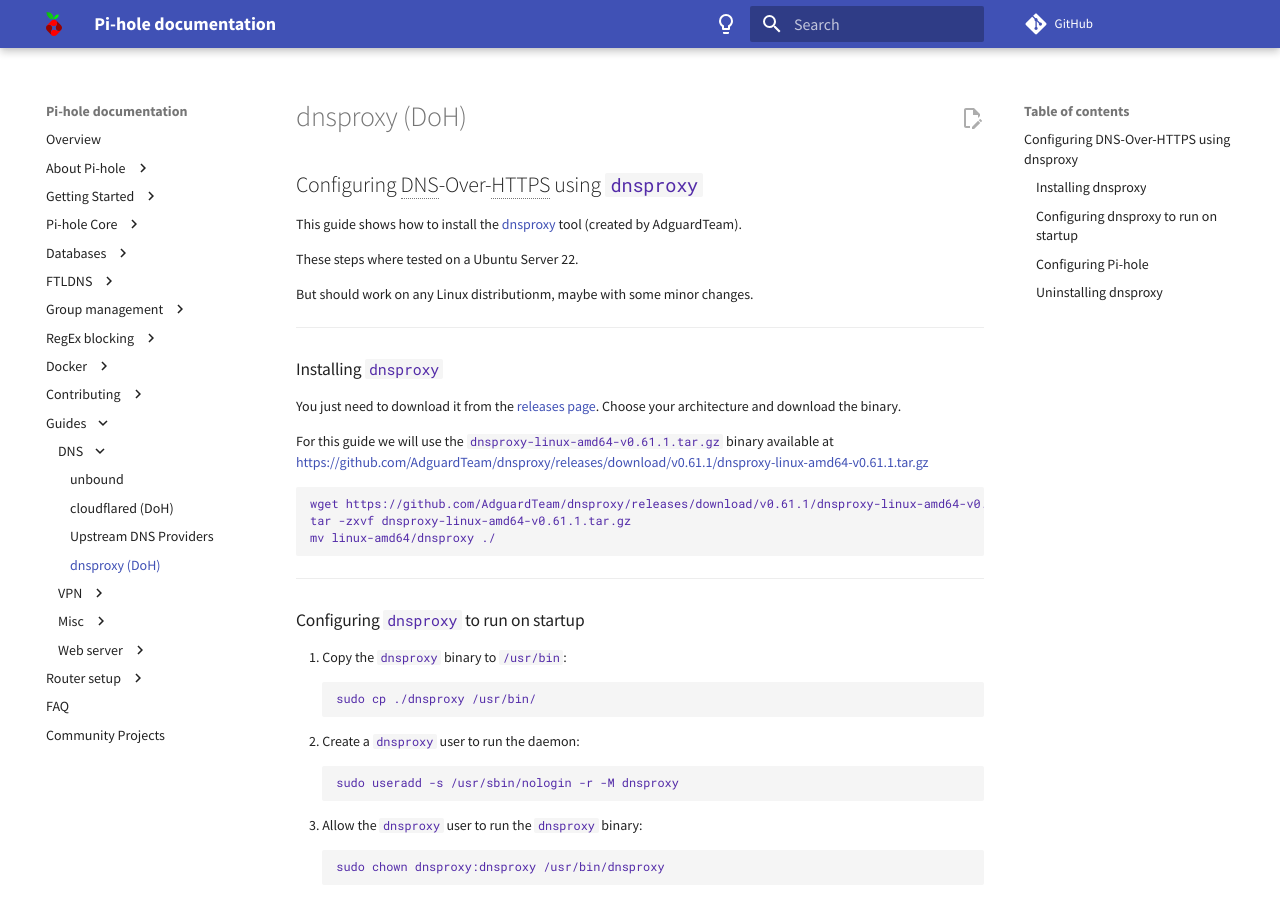
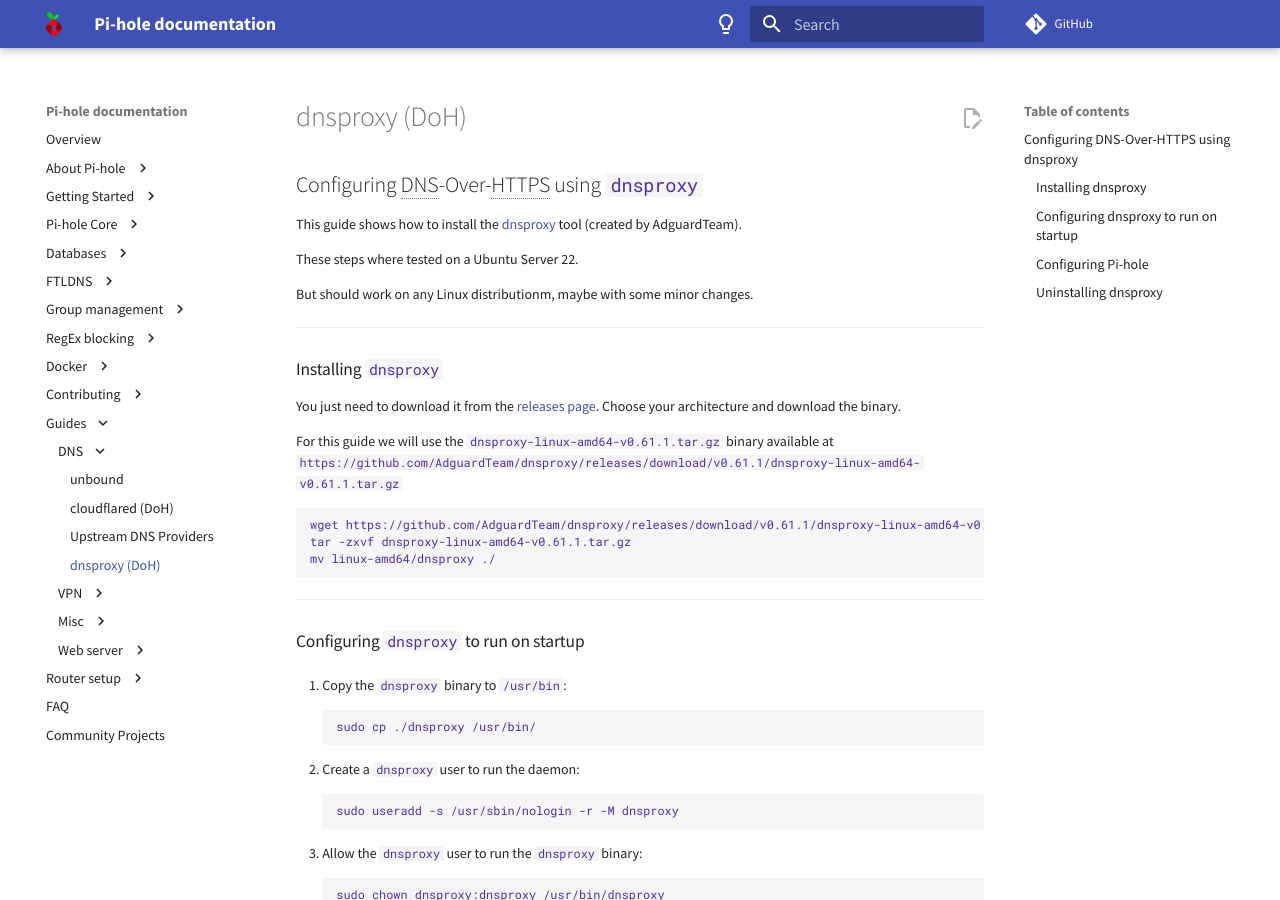
Before and after one commit to pi-hole/docs, an MkDocs documentation site: the page built from docs/guides/dns/dnsproxy-doh.md, in a window 1280 px wide and 900 px high. Built offline with MkDocs 1.6.1 and Material for MkDocs 9.7.7, drawn with Linux system fonts in a browser that asks for light colours; comment, search, counter and statistics services are not loaded.

````diff
--- a/docs/guides/dns/dnsproxy-doh.md
+++ b/docs/guides/dns/dnsproxy-doh.md
@@ -12,7 +12,7 @@ But should work on any Linux distributionm, maybe with some minor changes.
 
 You just need to download it from the [releases page](https://github.com/AdguardTeam/dnsproxy/releases). Choose your architecture and download the binary.
 
-For this guide we will use the `dnsproxy-linux-amd64-v0.61.1.tar.gz` binary available at https://github.com/AdguardTeam/dnsproxy/releases/download/v0.61.1/dnsproxy-linux-amd64-v0.61.1.tar.gz
+For this guide we will use the `dnsproxy-linux-amd64-v0.61.1.tar.gz` binary available at `https://github.com/AdguardTeam/dnsproxy/releases/download/v0.61.1/dnsproxy-linux-amd64-v0.61.1.tar.gz`
 
 
 ```bash
@@ -26,23 +26,32 @@ mv linux-amd64/dnsproxy ./
 ### Configuring `dnsproxy` to run on startup
 
 1. Copy the `dnsproxy` binary to `/usr/bin`:
+
     ```bash
     sudo cp ./dnsproxy /usr/bin/
     ```
+
 2. Create a `dnsproxy` user to run the daemon:
+
     ```bash
     sudo useradd -s /usr/sbin/nologin -r -M dnsproxy
     ```
+
 3. Allow the `dnsproxy` user to run the `dnsproxy` binary:
+
     ```bash
     sudo chown dnsproxy:dnsproxy /usr/bin/dnsproxy
     ```
+
 4. Create a service file for `dnsproxy`:
+
     ```bash
     sudo nano /etc/systemd/system/dnsproxy.service
     ```
+
     And copy the following into `/etc/systemd/system/dnsproxy.service`.
     This will control the running of the service and allow it to run on startup:
+
     ```ini
     [Unit]
     Description=DNS Proxy over HTTPS
@@ -59,13 +68,17 @@ mv linux-amd64/dnsproxy ./
     [Install]
     WantedBy=multi-user.target
     ```
+
 5. Enable the `systemd` service to run on startup, then start the service and check its status:
+
     ```bash
     sudo systemctl enable dnsproxy
     sudo systemctl start dnsproxy
     sudo systemctl status dnsproxy
     ```
+
 6. Now test that it is working! Run the following `dig` command, a response should be returned similar to the one below:
+
     ```bash
     $ dig @127.0.0.1 -p 5353 example.com
 
@@ -79,10 +92,10 @@ mv linux-amd64/dnsproxy ./
     ;; OPT PSEUDOSECTION:
     ; EDNS: version: 0, flags:; udp: 1232
     ;; QUESTION SECTION:
-    ;example.com.			IN	A
+    ;example.com.            IN    A
 
     ;; ANSWER SECTION:
-    example.com.		79150	IN	A	93.184.216.34
+    example.com.        79150    IN    A    93.184.216.34
 
     ;; Query time: 20 msec
     ;; SERVER: 127.0.0.1#5353(127.0.0.1) (UDP)
````
